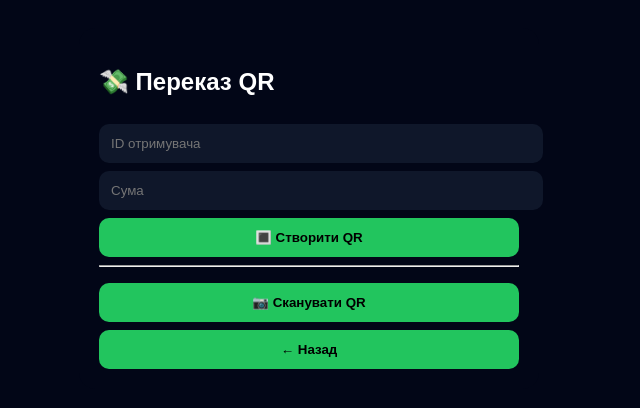
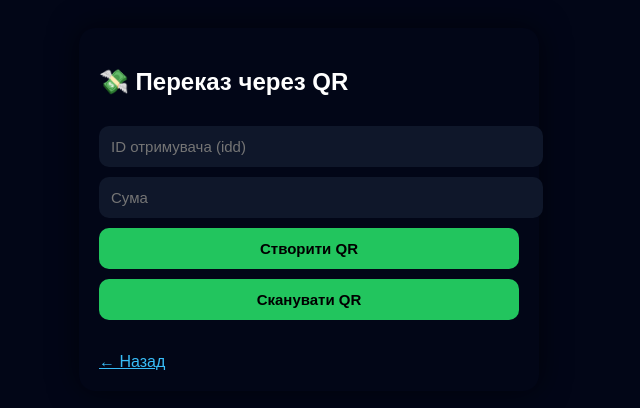
Before and after one commit to danilodaskevic87-spec/banklisova, a plain HTML site: page qr.html in a window 1280 px wide. Shown: the whole page, without its empty margins (331-971 px from the left). Drawn offline with nearby package versions, Linux system fonts and the light colour scheme.

Commit message:
Update qr.html

```diff
--- a/qr.html
+++ b/qr.html
@@ -4,30 +4,58 @@
 <meta charset="UTF-8">
 <title>QR Переказ</title>
 <meta name="viewport" content="width=device-width, initial-scale=1">
+
 <script src="https://cdn.jsdelivr.net/npm/@supabase/supabase-js@2"></script>
 <script src="https://cdn.jsdelivr.net/npm/qrcodejs/qrcode.min.js"></script>
 <script src="https://cdn.jsdelivr.net/npm/jsqr/dist/jsQR.js"></script>
+
 <style>
-body{font-family:Arial;background:#020617;color:#fff;padding:20px}
-.box{max-width:420px;margin:auto;background:#020617;padding:20px;border-radius:16px}
-button,input{width:100%;padding:12px;margin-top:8px;border-radius:10px;border:none}
-button{background:#22c55e;font-weight:bold}
+body{
+  background:#020617;
+  color:#fff;
+  font-family:Arial;
+  padding:20px
+}
+.box{
+  max-width:420px;
+  margin:auto;
+  background:#020617;
+  padding:20px;
+  border-radius:16px;
+  box-shadow:0 0 30px rgba(0,0,0,.6)
+}
+input,button{
+  width:100%;
+  padding:12px;
+  margin-top:10px;
+  border-radius:10px;
+  border:none;
+  font-size:15px
+}
 input{background:#0f172a;color:#fff}
-video{width:100%;margin-top:10px}
+button{background:#22c55e;color:#000;font-weight:bold}
+#qr{margin-top:15px;text-align:center}
+video{width:100%;margin-top:10px;border-radius:12px}
 </style>
 </head>
+
 <body>
 <div class="box">
-<h2>💸 Переказ QR</h2>
-<input id="toId" placeholder="ID отримувача">
-<input id="amount" type="number" min="1" placeholder="Сума">
-<button onclick="makeQR()">🔳 Створити QR</button>
-<div id="qr"></div>
-<hr>
-<button onclick="scan()">📷 Сканувати QR</button>
-<video id="cam" hidden></video>
-<button onclick="location.href='services.html'">← Назад</button>
+  <h2>💸 Переказ через QR</h2>
+
+  <input id="toIdd" placeholder="ID отримувача (idd)">
+  <input id="sum" type="number" placeholder="Сума">
+
+  <button onclick="makeQR()">Створити QR</button>
+  <button onclick="scan()">Сканувати QR</button>
+
+  <div id="qr"></div>
+  <video id="cam" hidden></video>
+
+  <br>
+  <a href="services.html" style="color:#38bdf8">← Назад</a>
 </div>
+
 <script src="app.js"></script>
 </body>
 </html>
```
